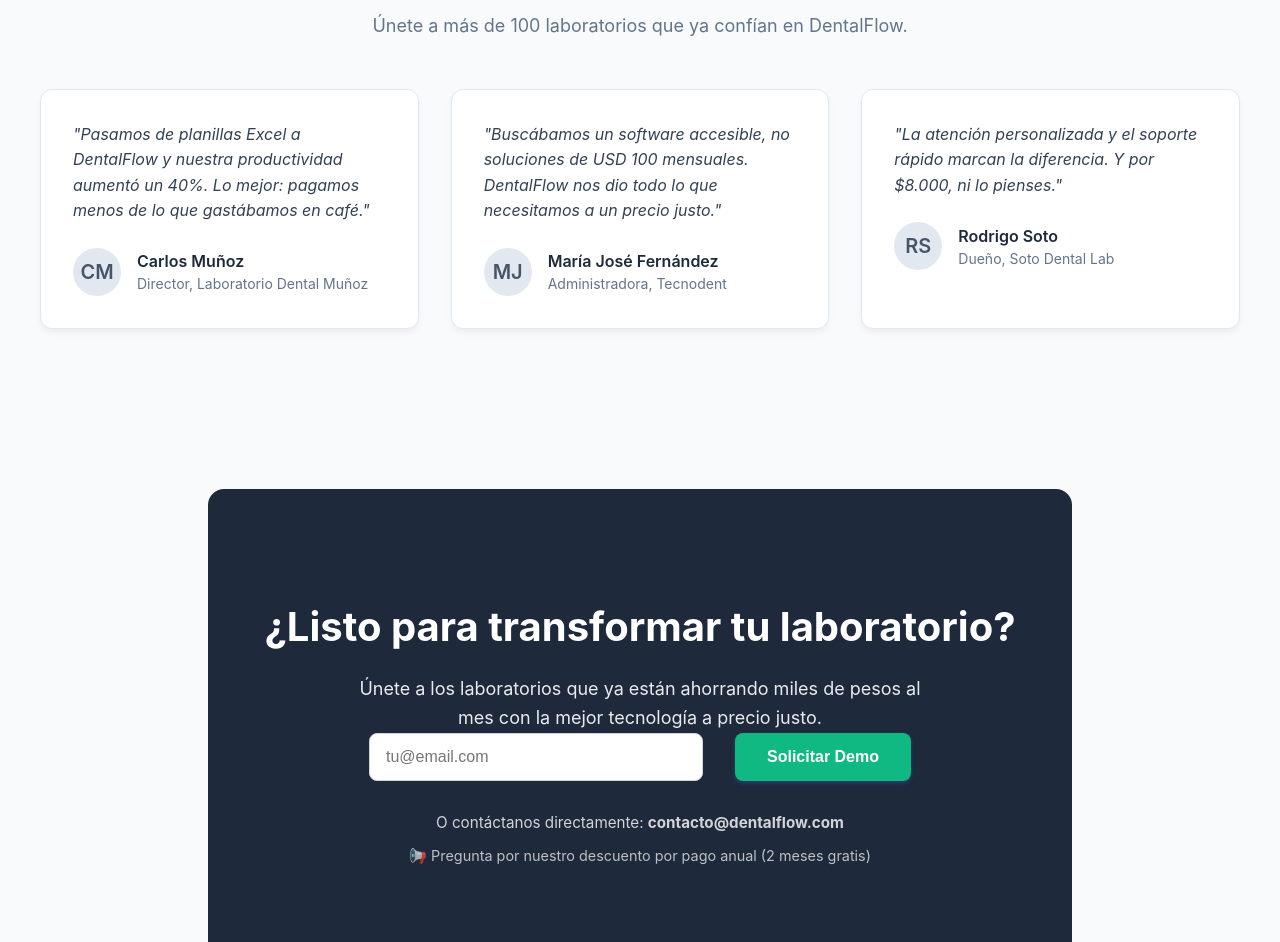
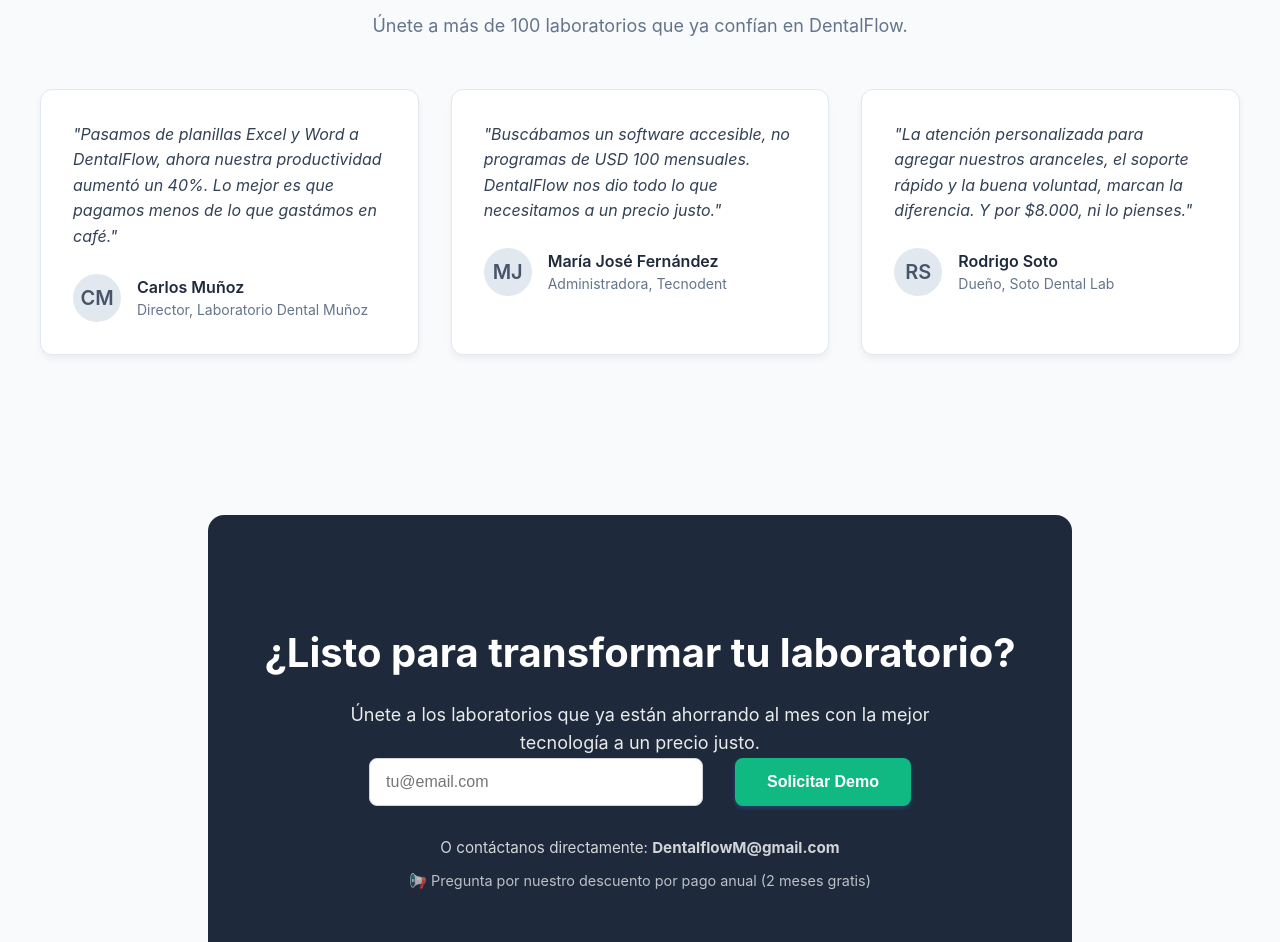
Before and after one commit to ingerickarellano/DentalFlow, a React (Create React App) app: page / in a window 1280 px wide. Shown: the part 4320-5262 px from the top of the page. Built offline with nearby package versions, Linux system fonts and the light colour scheme; no server answers; the database is empty.

Commit message:
🎨 Actualización de LandingPage.tsx

```diff
--- a/src/components/LandingPage.tsx
+++ b/src/components/LandingPage.tsx
@@ -488,19 +488,19 @@
   // NUEVA SECCIÓN: Testimonios
   const testimonials = [
     {
-      quote: 'Pasamos de planillas Excel a DentalFlow y nuestra productividad aumentó un 40%. Lo mejor: pagamos menos de lo que gastábamos en café.',
+      quote: 'Pasamos de planillas Excel y Word a DentalFlow, ahora nuestra productividad aumentó un 40%. Lo mejor es que pagamos menos de lo que gastámos en café.',
       name: 'Carlos Muñoz',
       role: 'Director, Laboratorio Dental Muñoz',
       initials: 'CM'
     },
     {
-      quote: 'Buscábamos un software accesible, no soluciones de USD 100 mensuales. DentalFlow nos dio todo lo que necesitamos a un precio justo.',
+      quote: 'Buscábamos un software accesible, no programas de USD 100 mensuales. DentalFlow nos dio todo lo que necesitamos a un precio justo.',
       name: 'María José Fernández',
       role: 'Administradora, Tecnodent',
       initials: 'MJ'
     },
     {
-      quote: 'La atención personalizada y el soporte rápido marcan la diferencia. Y por $8.000, ni lo pienses.',
+      quote: 'La atención personalizada para agregar nuestros aranceles, el soporte rápido y la buena voluntad, marcan la diferencia. Y por $8.000, ni lo pienses.',
       name: 'Rodrigo Soto',
       role: 'Dueño, Soto Dental Lab',
       initials: 'RS'
@@ -850,12 +850,12 @@
                 borderRadius: '0.5rem',
                 border: '1px solid #e2e8f0'
               }}>
-                <p><strong>Banco:</strong> Banco de Chile</p>
-                <p><strong>Tipo de cuenta:</strong> Cuenta Corriente</p>
-                <p><strong>Número:</strong> 123-45678-9</p>
-                <p><strong>RUT:</strong> 12.345.678-9</p>
+                <p><strong>Banco:</strong> Banco Estado</p>
+                <p><strong>Tipo de cuenta:</strong> Cuenta Vista</p>
+                <p><strong>Número:</strong> 27570230820</p>
+                <p><strong>RUT:</strong> 76.341.872-3</p>
                 <p><strong>Razón Social:</strong> DentalFlow SpA</p>
-                <p><strong>Email para aviso:</strong> transferencias@dentalflow.com</p>
+                <p><strong>Email para aviso:</strong> DentalflowM@gmail.com</p>
                 <p><strong>Monto:</strong>
                   {selectedPlan === 'profesional' ? ' $8.000 CLP/mes' :
                    selectedPlan === 'empresarial' ? ' $16.000 CLP/mes' : ' $0'}
@@ -924,8 +924,8 @@
       <section style={styles.ctaSection} id="contact">
         <h2 style={styles.ctaTitle}>¿Listo para transformar tu laboratorio?</h2>
         <p style={styles.ctaSubtitle}>
-          Únete a los laboratorios que ya están ahorrando miles de pesos al mes
-          con la mejor tecnología a precio justo.
+          Únete a los laboratorios que ya están ahorrando al mes
+          con la mejor tecnología a un precio justo.
         </p>
 
         <div style={{ display: 'flex', justifyContent: 'center', gap: '1rem', flexWrap: 'wrap' }}>
@@ -950,7 +950,7 @@
         </div>
 
         <p style={{ marginTop: '2rem', opacity: 0.8, fontSize: '0.95rem' }}>
-          O contáctanos directamente: <strong>contacto@dentalflow.com</strong>
+          O contáctanos directamente: <strong>DentalflowM@gmail.com</strong>
         </p>
         <p style={{ marginTop: '0.5rem', fontSize: '0.9rem', opacity: 0.7 }}>
           📢 Pregunta por nuestro descuento por pago anual (2 meses gratis)
@@ -1008,7 +1008,7 @@
             © {new Date().getFullYear()} DentalFlow. Todos los derechos reservados.
           </p>
           <p style={{ color: '#94a3b8', fontSize: '0.875rem', marginTop: '0.5rem' }}>
-            contact@dentalflow.com | Soporte: +56 9 84201 462
+            DentalflowM@gmail.com | Soporte: +56 9 84201 462
           </p>
         </div>
       </footer>
```
